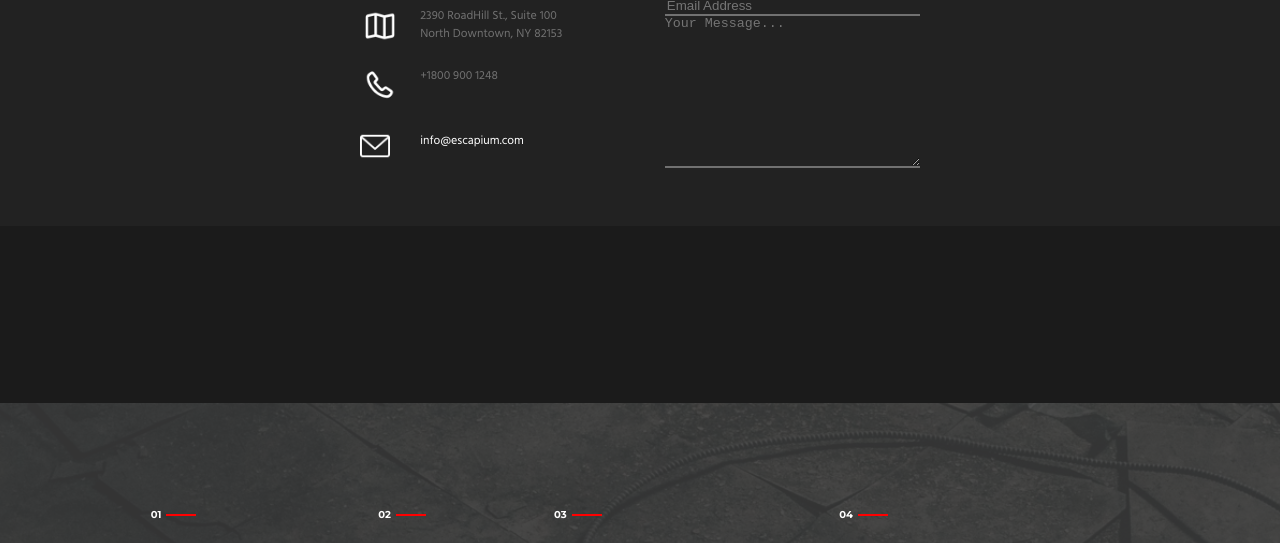
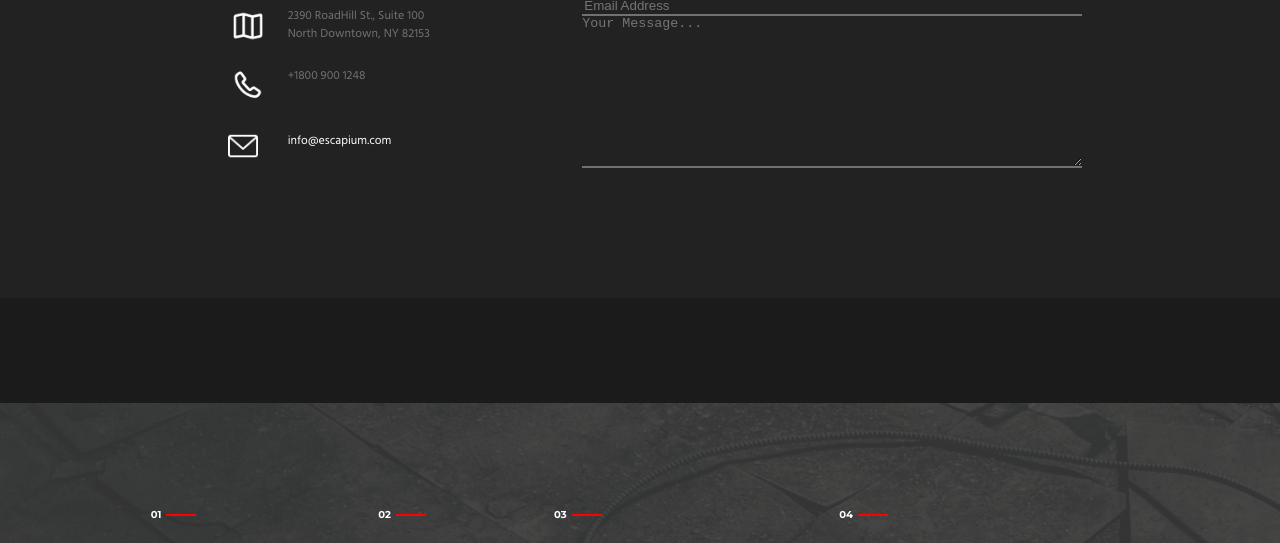
Before and after one commit to Da-nae/Escapium-website, a plain HTML site: page contact.html in a window 1280 px wide. Shown: the part 397-940 px from the top of the page. Drawn offline with Linux system fonts and the light colour scheme; a web font is replaced by a local one.

Commit message:
finetuning contact page

```diff
--- a/resources/scss/pages/_main.scss
+++ b/resources/scss/pages/_main.scss
@@ -30,6 +30,10 @@
 }
 
 // INFO CONTAINER LIST
+.contact__container__main__container__content__contactInfos {
+    margin-left: 30px;
+}
+
 .infoContainer__list{
     // background-color: pink;
     display: grid;
@@ -58,6 +62,12 @@
 }
 
 // CONTACT FORM
+.contact__container__main__container__contactForm {
+    margin-left: 50px;
+    width: 500px;
+    padding-bottom: 80px;
+}
+
 .contactForm__form{
     display: flex;
     flex-direction: column;
```
Also changed, not shown: resources/css/style.css, 1 other file.
